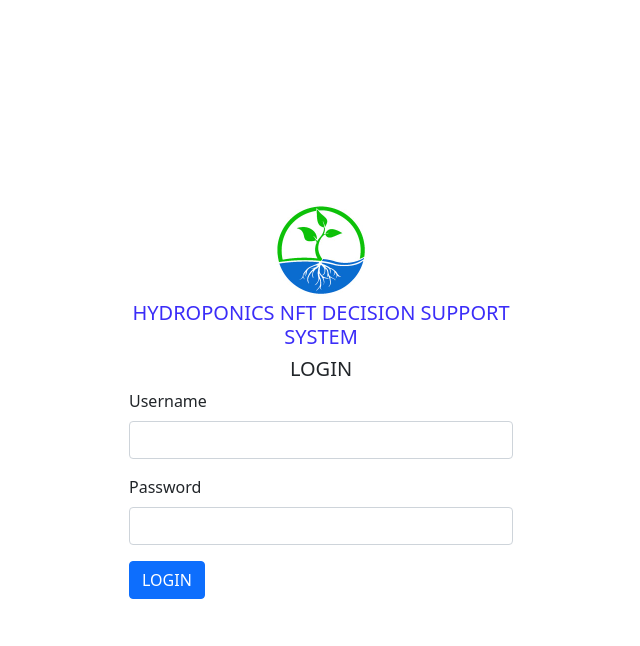
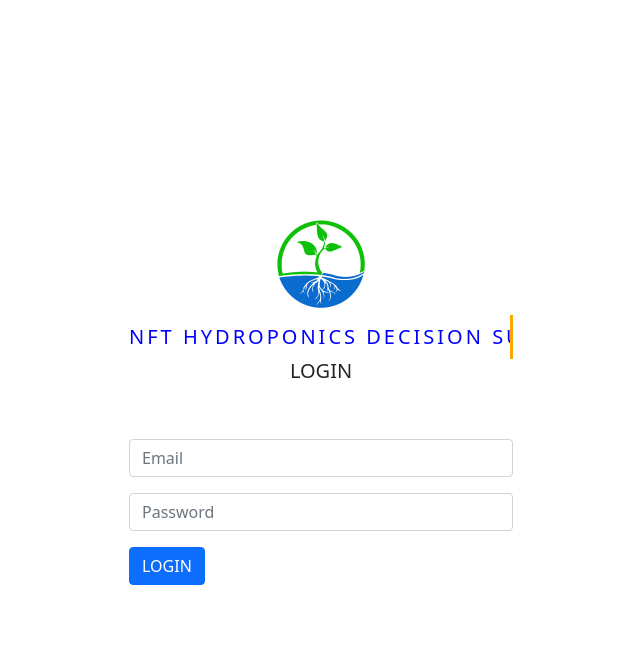
Before and after one commit to jessieconnralphsam/capstone-project-version-1, a PHP site: page / in a window 1280 px wide. Shown: the top 646 px of the page, without its empty margins (319-959 px from the left). Run offline with PHP 8.4, Linux system fonts and the light colour scheme.

Commit message:
update
animation typing

```diff
--- a/css/login.css
+++ b/css/login.css
@@ -1,6 +1,32 @@
 .text-success {
     color: #28a745; /* Customize the green color */
   }
-.text-blue{
-    color:#3b2df8;
+.text-blue {
+  color: blue;
+  overflow: hidden;
+  white-space: nowrap;
+  border-right: .15em solid orange; /* Adjust this color and width as needed */
+  margin: 0 auto;
+  padding: 10px 0;
+  letter-spacing: .15em;
+  animation: typing 3.5s steps(40, end), blink-caret .75s step-end infinite;
 }
+
+@keyframes typing {
+  from {
+    width: 0;
+  }
+  to {
+    width: 100%;
+  }
+}
+
+@keyframes blink-caret {
+  from,
+  to {
+    border-color: transparent;
+  }
+  50% {
+    border-color: orange;
+  }
+}
--- a/index.php
+++ b/index.php
@@ -22,7 +22,7 @@
 					<img src="image/hydroponicslogo.jpeg" alt="Description of the image" width="100" height="100">
 				</div>
 			</div>
-			<h5 class="text-center text-blue">HYDROPONICS NFT DECISION SUPPORT SYSTEM</h5>
+			<h5 class="text-center text-blue">NFT HYDROPONICS DECISION SUPPORT SYSTEM</h5>
 	  		<h5 class="text-center">LOGIN</h5>
 	  		<?php if (isset($_GET['error'])) { ?>
 	  		<div class="alert alert-danger" role="alert">
@@ -31,23 +31,21 @@
 		    <?php } ?>
 
 		  <div class="mb-3">
-		    <label for="exampleInputEmail1"
-		           class="form-label">Username
-		    </label>
+			<br>
+			<br>
 		    <input type="email"
 		           name="email"
+				   placeholder="Email"
 		           value="<?php if(isset($_GET['email']))echo(htmlspecialchars($_GET['email'])) ?>"
 		           class="form-control"
 		           id="exampleInputEmail1" aria-describedby="emailHelp">
 		  </div>
 
 		  <div class="mb-3">
-		    <label for="exampleInputPassword1"
-		           class="form-label">Password
-		    </label>
 		    <input type="password"
 		           class="form-control"
 		           name="password"
+				   placeholder="Password"
 		           id="exampleInputPassword1">
 		  </div>
 		  <button type="submit"
@@ -55,6 +53,33 @@
 		  </button>
 		</form>
 	  </div>
+<script>
+document.addEventListener("DOMContentLoaded", function() {
+  const textElement = document.querySelector(".text-blue");
+  const text = "NFT HYDROPONICS DECISION SUPPORT SYSTEM";
+
+  function typeText() {
+    let index = 0;
+
+    function updateText() {
+      textElement.textContent = text.slice(0, index);
+      index++;
+
+      if (index <= text.length) {
+        setTimeout(updateText, 60);
+      } else {
+        index = 0;
+        setTimeout(updateText, 1000);
+      }
+    }
+
+    updateText();
+  }
+
+  typeText();
+});
+</script>
+
 </body>
 </html>
 <?php
```
